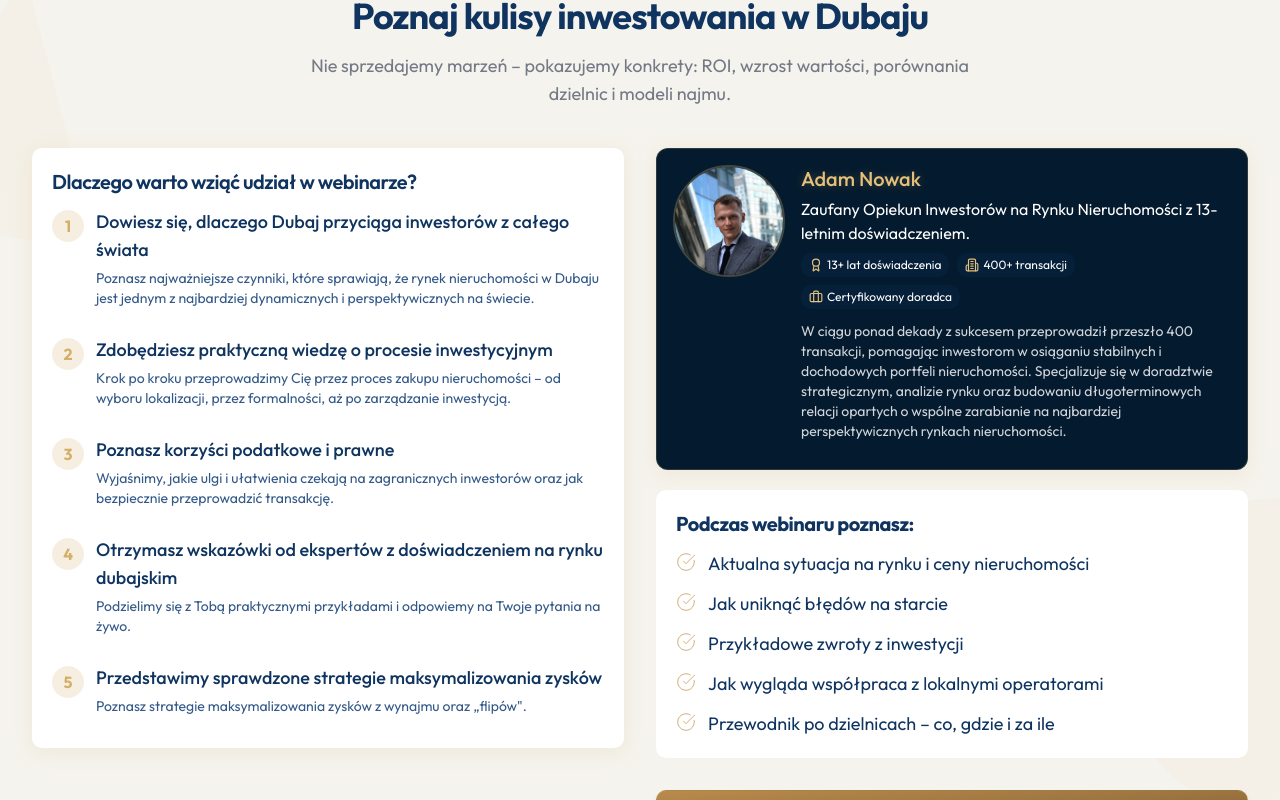
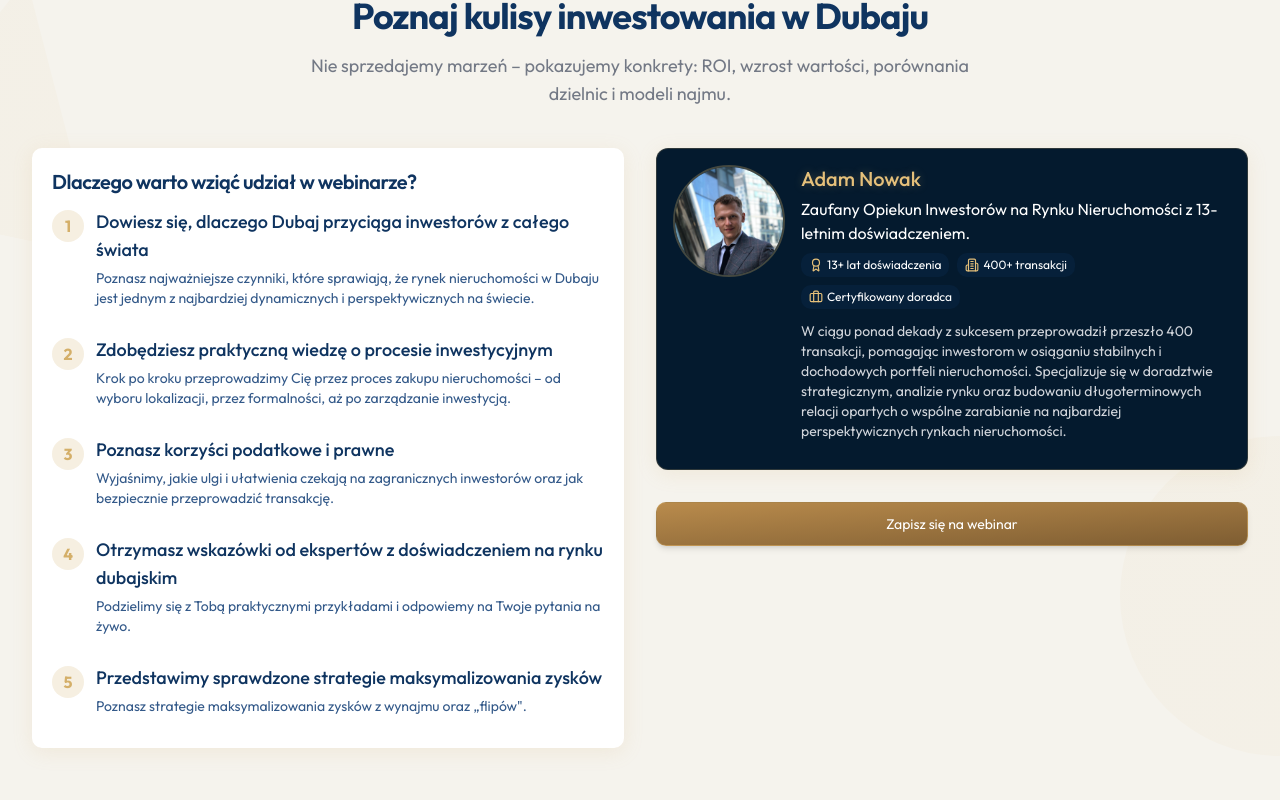
Before and after one commit to T4EKrystian/v0-untitled-project, a Next.js app: page / in a window 1280 px wide. Shown: the part 11200-12000 px from the top of the page. Built offline with nearby package versions, Linux system fonts and the light colour scheme.

Commit message:
feat: add webinar info section component
Create new component for webinar details display.

Co-authored-by: null <143488904+T4EKrystian@users.noreply.github.com>

```diff
--- a/components/sections/webinar-info-section.tsx
+++ b/components/sections/webinar-info-section.tsx
@@ -119,17 +119,7 @@ export function WebinarInfoSection({ onCtaClick }: WebinarInfoSectionProps) {
           <div className="space-y-4 sm:space-y-5 fade-in" style={{ animationDelay: "0.3s" }}>
             <WebinarHostInfo />
 
-            <div className="bg-white p-4 sm:p-5 rounded-md refined-shadow mb-4 sm:mb-6">
-              <h3 className="text-lg sm:text-xl luxury-heading mb-3">Podczas webinaru poznasz:</h3>
-              <div className="space-y-3">
-                {webinarFeatures.map((item, i) => (
-                  <div key={i} className="flex items-start gap-3">
-                    <CheckCircle className="h-5 w-5 text-gold-500 shrink-0 mt-0.5" strokeWidth={1} />
-                    <span className="text-navy-600 text-lg">{item}</span>
-                  </div>
-                ))}
-              </div>
-            </div>
+
 
             <div className="pt-2 sm:pt-3">
               <Button variant="modern" size="lg" onClick={onCtaClick} className="w-full refined-button">
```
